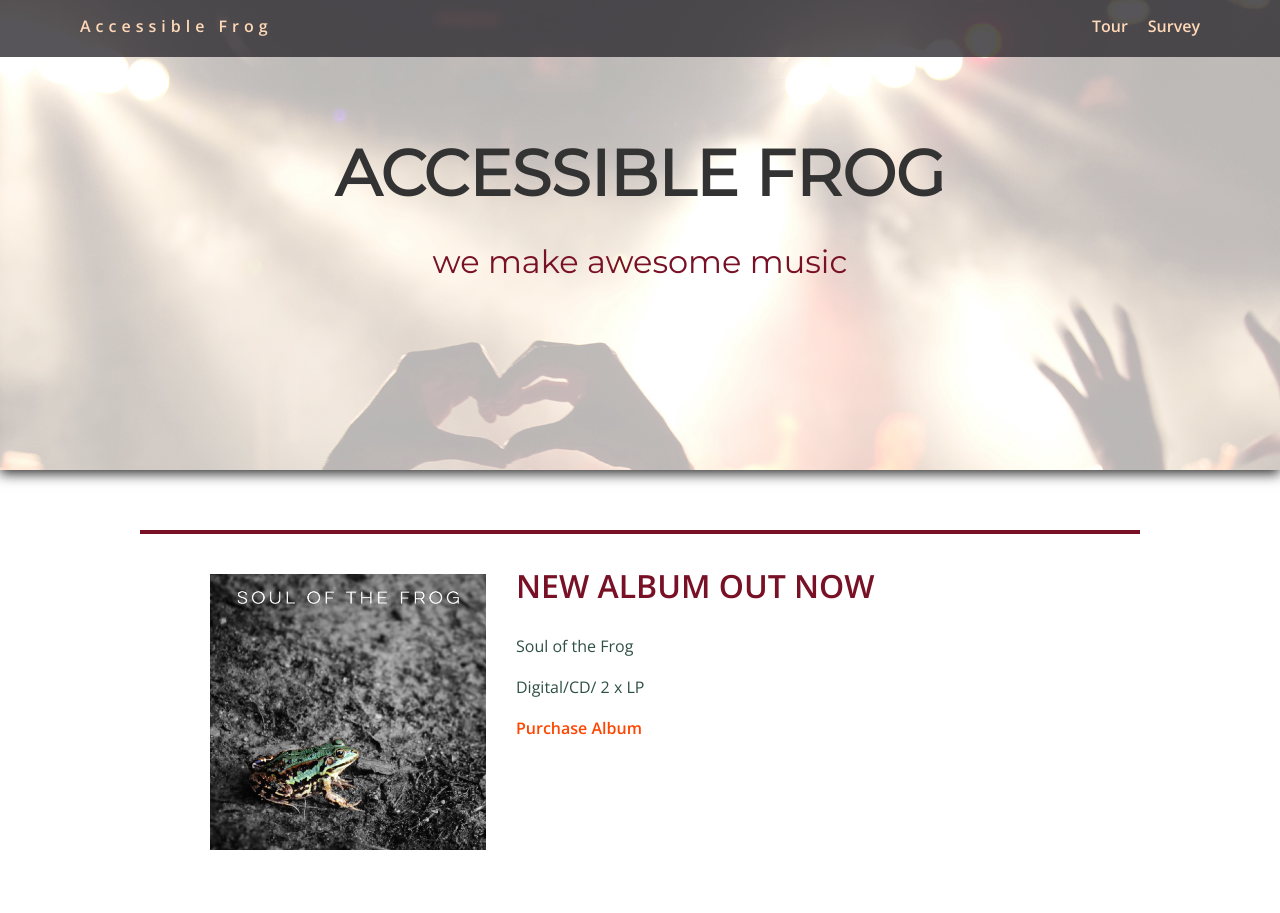
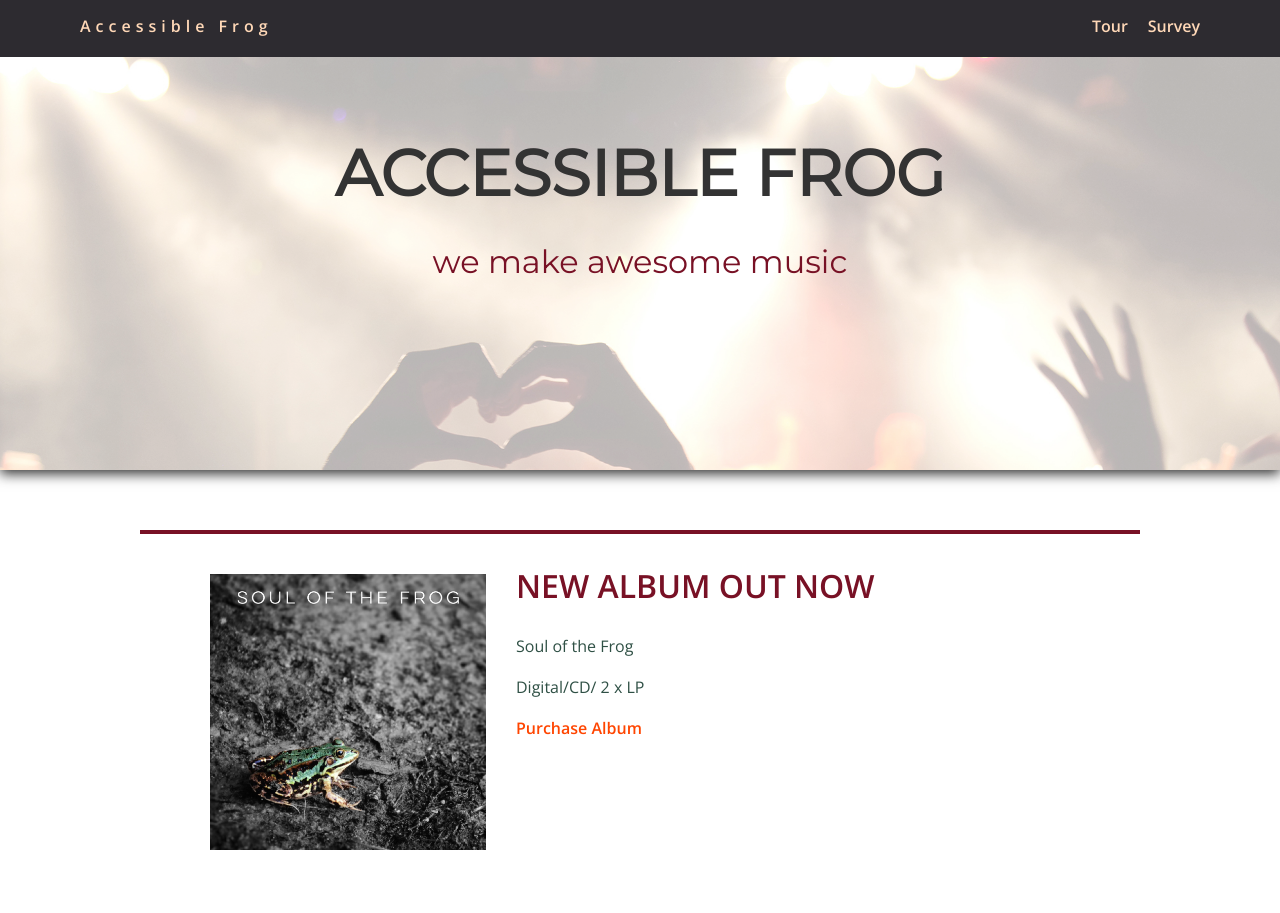
Before and after one commit to nicoalprice/accessibility-refactor, a plain HTML site: page index.html in a window 1280 px wide. Shown: the top 913 px of the page. Drawn offline with nearby package versions, Linux system fonts and the light colour scheme.

Commit message:
changed focus state outlines and header background to add more contrast

```diff
--- a/css/styles.css
+++ b/css/styles.css
@@ -54,11 +54,12 @@ h1 {
 
 .main-nav {
   width: 100%;
-  background: rgba(45, 43, 48, 0.8);
+  background: rgba(45, 43, 48, 1);
   min-height: 30px;
   padding: 10px;
   position: fixed;
   text-align: center;
+	z-index: 2;
 }
 
 .nav {
@@ -91,7 +92,7 @@ h1 {
 
 .nav a:focus {
 	color: white;
-	border: 2px solid navy;
+	border: 2px solid lightblue;
 }
 
 /* Header */
```
